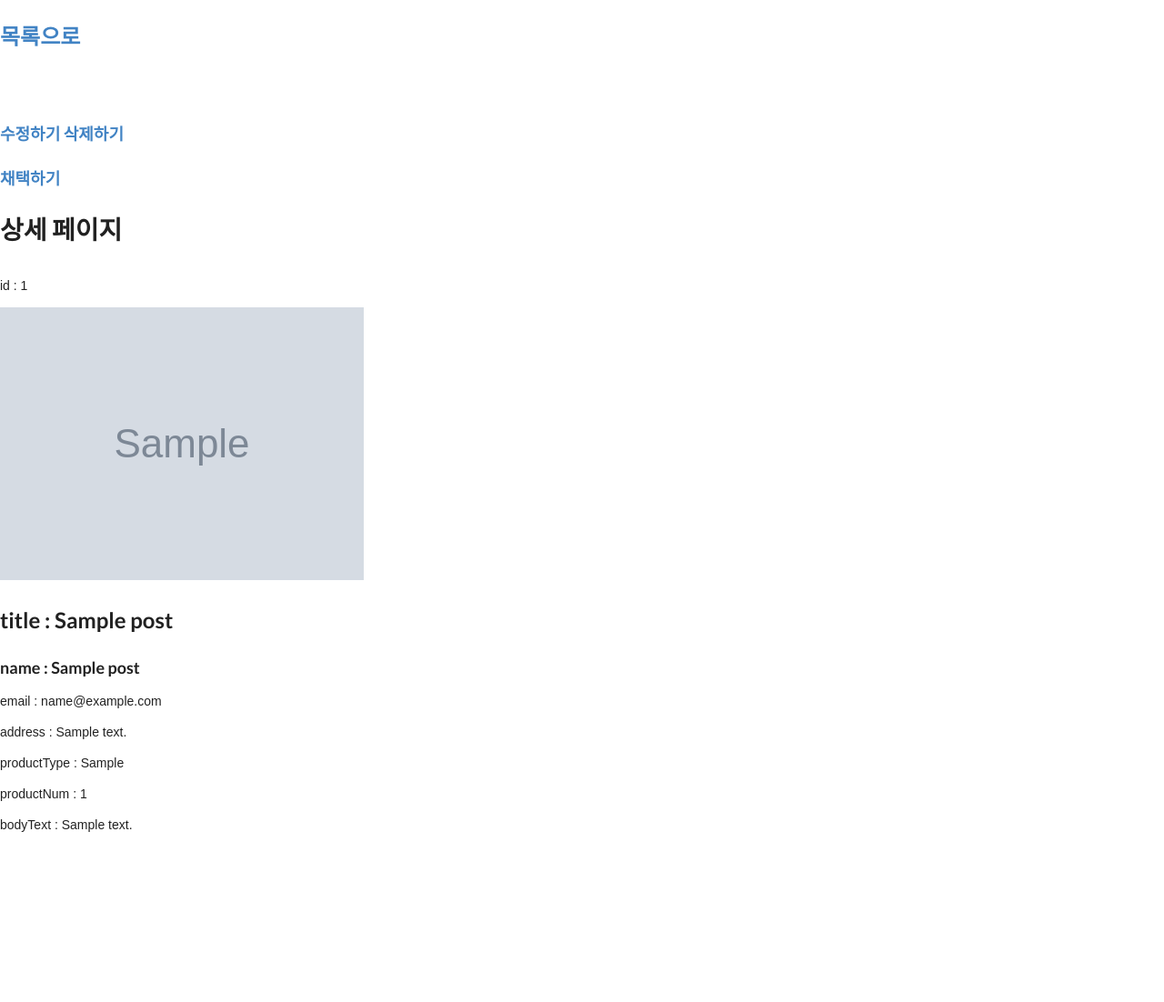
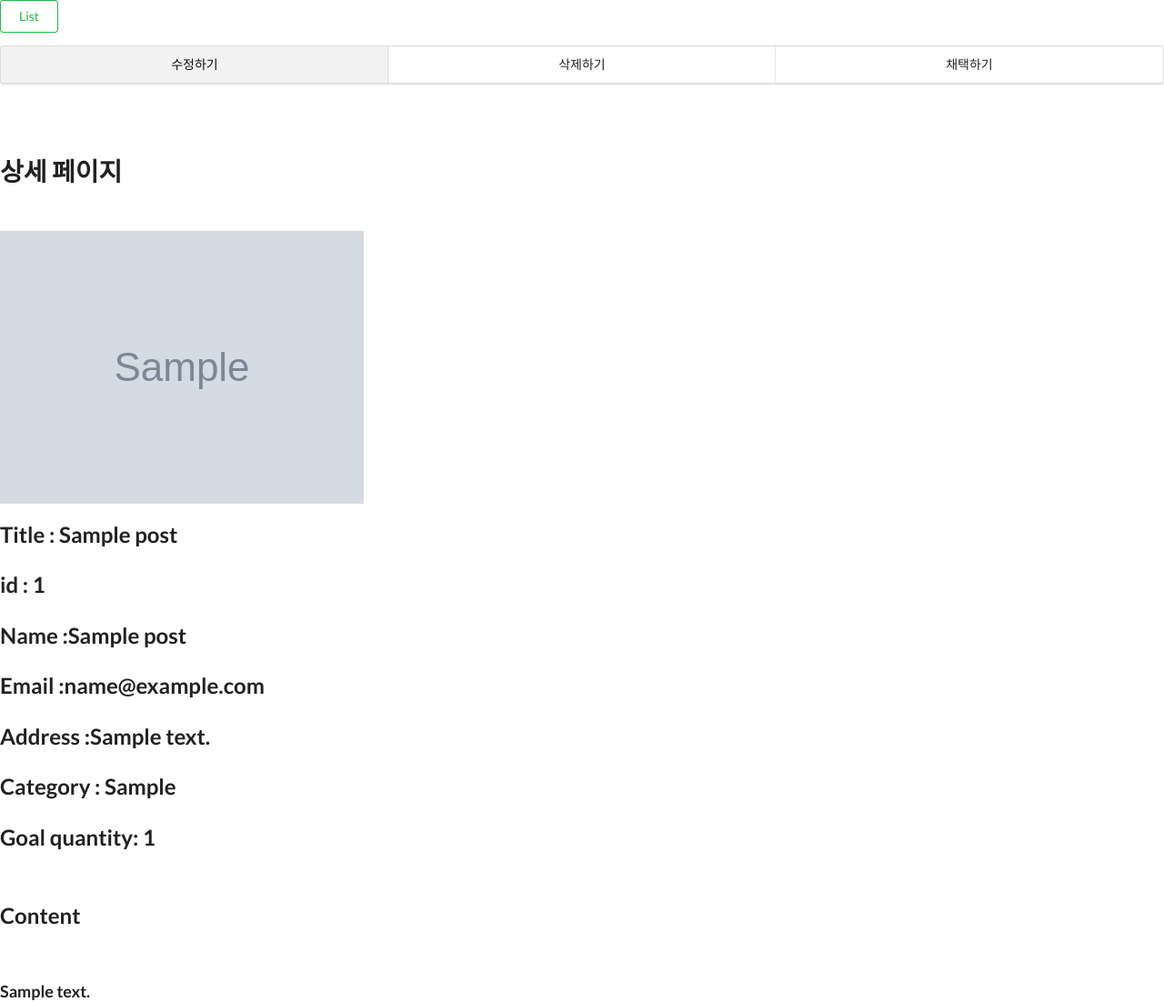
Before and after one commit to Yoon6/Giveu, a Django app: page /discover/detail/1 in a window 1280 px wide. Shown: the part 376-1478 px from the top of the page at 91% size. Before the commit the page ends 1291 px from the top, so only its background shows below. Run offline with Django 3.2, Linux system fonts and the light colour scheme; tables that the repository leaves empty hold one stand-in row (values such as "Sample post"); grey boxes marked "Sample" are stand-in pictures; some libraries are stand-ins or nearby versions; some web fonts are replaced.

Commit message:
edit detail.html

```diff
--- a/write/templates/detail.html
+++ b/write/templates/detail.html
@@ -1,22 +1,39 @@
 {% extends 'base.html' %}
 {% load static %}
 
+{%block headscript %}
+<link rel="stylesheet" type="text/css" href="{% static 'style/detail.css' %}">
+{% endblock%}
+
 {% block content %}
-    <h2><a href="{% url 'home' %}">목록으로</a></h2><br><br>
-    <h3><a href="{% url 'update' post.pk %}">수정하기</a>   <a href="{% url 'delete' post.pk %}">삭제하기</a></h3>
-    <h3><a href="{% url 'funding_create' post.pk %}">채택하기</a></h3>
+    <div class="wrap">
+        <button class="ui green basic button" href="{% url 'home' %}">List</button>
+        <div class="ui three item menu">
+            <a class="active item" href="{% url 'update' post.pk %}">수정하기</a>
+            <a class="item" href="{% url 'delete' post.pk %}">삭제하기</a>
+            <a class="item" href="{% url 'funding_create' post.pk %}">채택하기</a>
+        </div><br><br>
 
     <h1> 상세 페이지</h1>
     <br>
-    <p>id : {{post.pk}}</p>
-    <img src="{{ post.picture.url }}" style="max-height: 300px;">
-    <h2>title : {{post.title}}</h2>
-    <h3>name : {{post.name}}</h3>
-    <p>email : {{post.email}}</p>
-    <p>address : {{post.address}}</p>
-    <p>productType : {{post.productType}}</p>
-    <p>productNum : {{post.productNum}}</p>
-    <p>bodyText : {{post.bodyText}}</p>
-    <br>
-    <br>
+
+    <div>
+        <dl>
+            <img src="{{ post.picture.url }}" style="max-height: 300px;">
+        </dl>
+
+    </div>
+    <div>
+        <h2>Title : {{post.title}}</h2>
+    <h2>id : {{post.pk}}</h2>
+    <h2>Name :{{post.name}}</h2>
+    <h2>Email :{{post.email}}</h2>
+    <h2>Address :{{post.address}}</h2>
+    <h2>Category : {{post.productType}}</h2>
+    <h2>Goal quantity: {{post.productNum}}<br><br></h2>
+    <h2>Content <br><br></h2>
+    <h3>{{post.bodyText}}</h3>
+    </div>
+
+
 {% endblock %}
```
Also changed, not shown: funding/migrations/0001_initial.py (deleted), funding/migrations/0002_auto_20210202_0004.py (deleted), funding/migrations/0003_auto_20210204_0035.py (deleted), funding/migrations/__init__.py (deleted), write/migrations/0001_initial.py (deleted), write/migrations/__init__.py (deleted).
